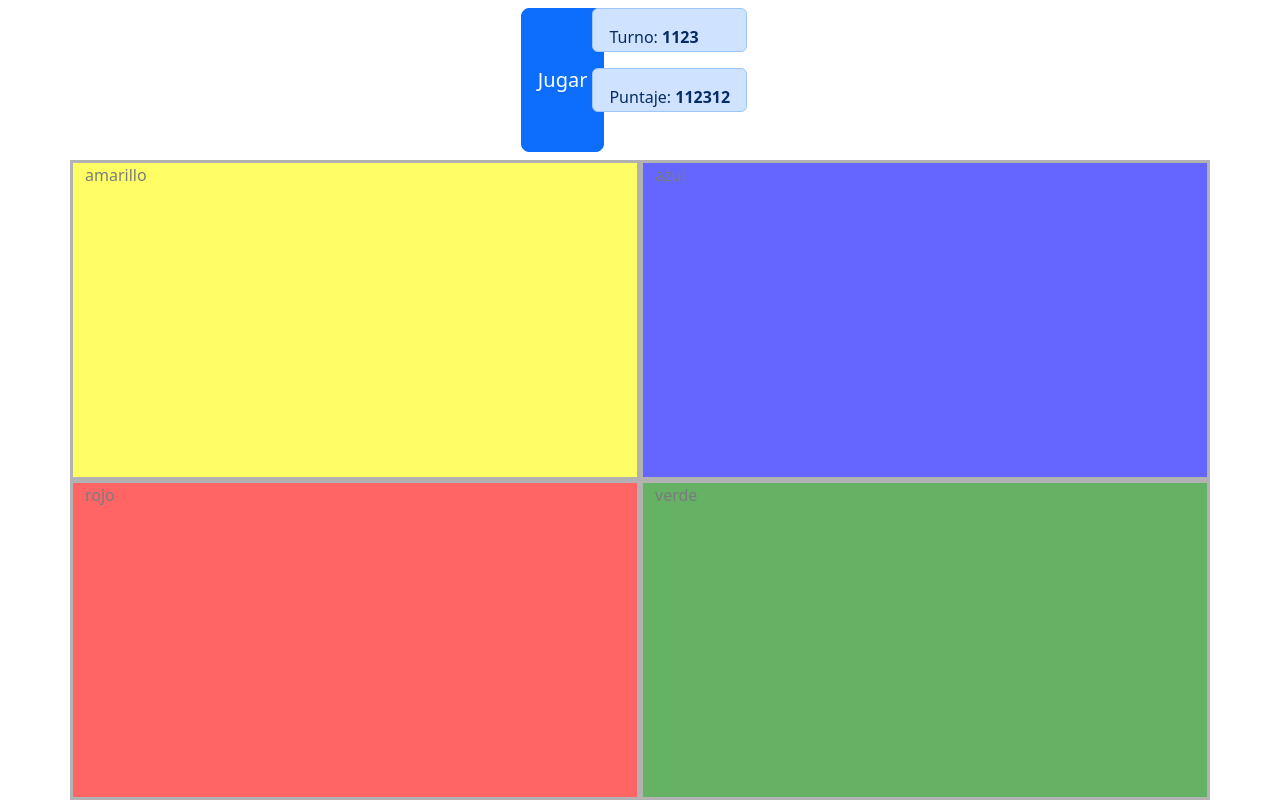
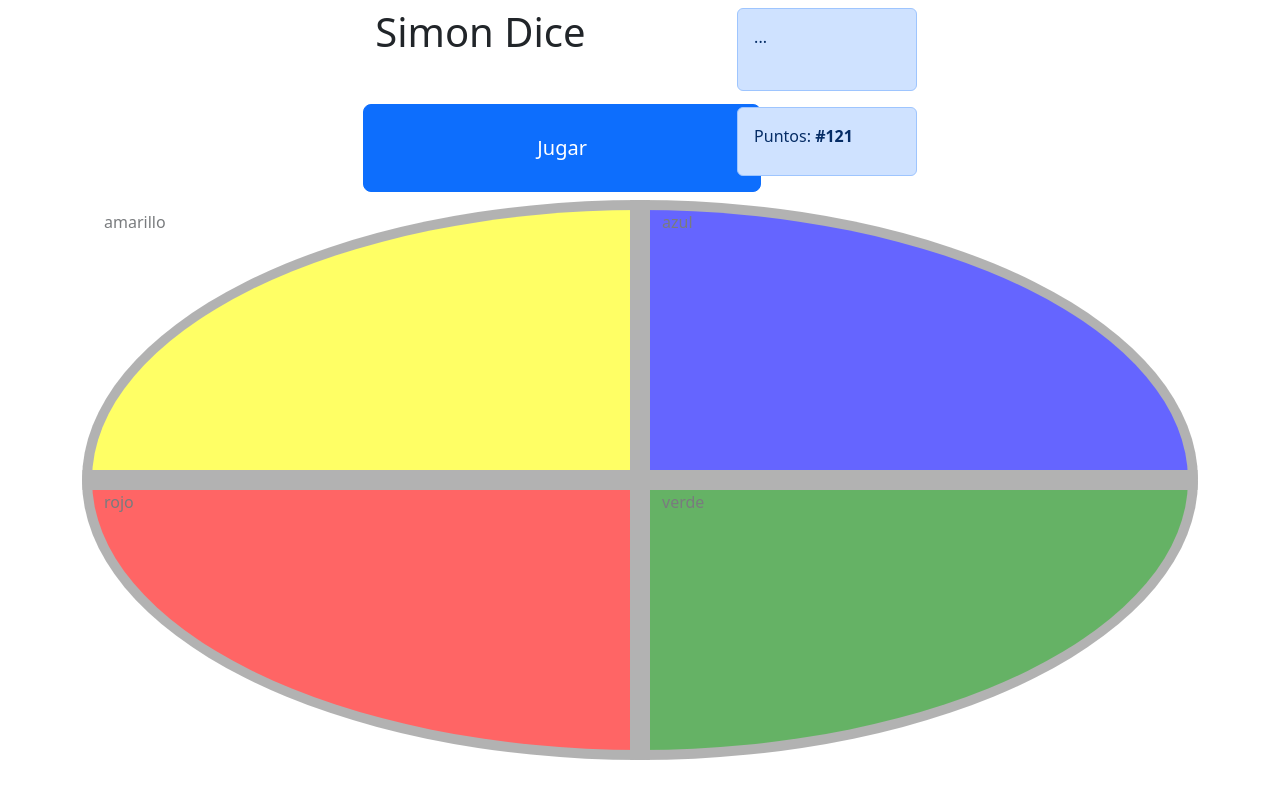
Before and after one commit to fmdcba/simon-dice, a plain HTML site: page index.html in a window 1280 px wide. Drawn offline with nearby package versions, Linux system fonts and the light colour scheme.

Commit message:
mejora interfaz con nuevos mensajes para el usuario sobre el estado del juego

```diff
--- a/css/main.css
+++ b/css/main.css
@@ -1,30 +1,37 @@
-#cuadro-1 {
-  background-color: yellow;
-
+body {
+  margin-left: 3em;
+  margin-right: 14em;
 }
 
-#cuadro-2 {
-  background-color: blue;
+#color-0 {
+  background-color: yellow;
+  border-top-left-radius: 100%;
 }
 
-#cuadro-3 {
-  background-color: red;
+#color-1 {
+  background-color: blue;
+  border-top-right-radius: 100%;
 }
 
-#cuadro-4 {
+#color-2 {
+  background-color: red;
+  border-bottom-left-radius: 100%;
+}
+
+#color-3 {
   background-color: green;
+  border-bottom-right-radius: 100%;
 }
 
 header {
-  height: 20vh;
-
+  height: 25vh;
 }
 
-.cuadro {
-  border: solid 3px grey;
+.color {
+  border: solid 10px grey;
   opacity: 60%;
   transition: 1000ms;
-  height: 40vh;
+  height: 35vh;
 }
 
 header{
@@ -50,6 +57,6 @@ span {
   padding: 1em 1em 1em 1em;
 }
 
-#turno,#puntaje {
+#turno, #puntos {
   padding-bottom: 2px;
 }
--- a/index.html
+++ b/index.html
@@ -7,25 +7,26 @@
   <link href="https://cdn.jsdelivr.net/npm/bootstrap@5.3.3/dist/css/bootstrap.min.css" rel="stylesheet" integrity="sha384-QWTKZyjpPEjISv5WaRU9OFeRpok6YctnYmDr5pNlyT2bRjXh0JMhjY6hW+ALEwIH" crossorigin="anonymous">
   <link rel="stylesheet" href="css/main.css">
 </head>
-<body>
+<body class="container">
   <header class="container">
     <section class="row">
-      <button type="button" class="col-sm btn btn-primary btn-lg">Jugar</button>
+      <h1 id="iniciar">Simon Dice<span></span></h1>
+      <button id="iniciar" type="button" class="col-sm btn btn-primary btn-lg">Jugar</button>
     </section>
-    <section>
-      <div id="turno" class="alert alert-primary" role="alert">Turno: <strong>1123</strong></div>
-      <div id="puntaje" class="alert alert-primary" role="alert">Puntaje: <strong>112312</strong></div>
+    <section class="row">
+      <p id="color" class="alert alert-primary" role="alert">...</p>
+      <p id="puntos" class="alert alert-primary" role="alert">Puntos: <strong>#121</strong></p>
     </section>
   </header>
 
   <main class="container">
     <section class="row">
-      <div class="col cuadro" id="cuadro-1">amarillo</div>
-      <div class="col cuadro" id="cuadro-2">azul</div>
+      <div class="col color" id="color-0">amarillo</div>
+      <div class="col color" id="color-1">azul</div>
     </section>
     <section class="row">
-      <div class="col cuadro" id="cuadro-3">rojo</div>
-      <div class="col cuadro" id="cuadro-4">verde</div>
+      <div class="col color" id="color-2">rojo</div>
+      <div class="col color" id="color-3">verde</div>
     </section>
   </main>
 
--- a/js/main.js
+++ b/js/main.js
@@ -1,13 +1,73 @@
-const sequenciaMaquina = [];
-const sequenciaUsuario = [];
-const turno = 0;
+const turnoSimon = [];
+const turnoUsuario = [];
 
-function iniciar(){
-  document.querySelector('button') = 12;
+document.querySelector('#iniciar').onclick = function() {
+  const $colores = document.querySelectorAll('.color');
+
+  /* reiniciar(); */
+  bloquearInputUsuario();
+  manejarTurnoSimon($colores);
 }
 
-document.querySelector('button').onclick = function(e) {
-  alert('hi');
+function manejarTurnoSimon(colores) {
+  actualizarSecuenciaSimon(colores);
+  resaltarColor();
+  manejarTurnoUsuario();
+}
 
-  e.preventDefault()
+function manejarTurnoUsuario() {
+  desbloquearInputUsuario();
+  actualizarSecuenciaUsuario()
+  const esValido = chequearJugada();
+
+  if(esValido) {
+    manejarTurnoSimon()
+  } else {
+    mostrarMensaje
+  }
+
 }
+
+function bloquearInputUsuario(){
+  document.querySelectorAll('.color').forEach(function(color) {
+    color.onclick = function() {
+      return '';
+    }
+  })
+}
+
+function desbloquearInputUsuario(){
+  document.querySelectorAll('.color').forEach(function(color) {
+    color.onclick = function(event) {
+      console.log(event.target);
+    }
+  })
+}
+
+
+
+
+/* function manejarTurnoSimon(){
+  const $colores = document.querySelectorAll('.color');
+  turnoSimon.push(obtenerNumeroAleatorio($colores))
+
+  turnoSimon.forEach(turno)
+}
+
+function pintarCuadro(cuadro){
+  cuadro.style.opacity = "100%";
+
+  setTimeout(function() {
+  cuadro.style.opacity = "60%";
+  }, 1000);
+}
+
+function obtenerNumeroAleatorio(cuadros) {
+  return Math.floor(Math.random() * cuadros.length)
+}
+
+function obtenerColorAleatorio(colores) {
+  const numeroAleatorio = obtenerNumeroAleatorio(colores)
+  return pintarCuadro(colores[numeroAleatorio]);
+}
+ */
```
